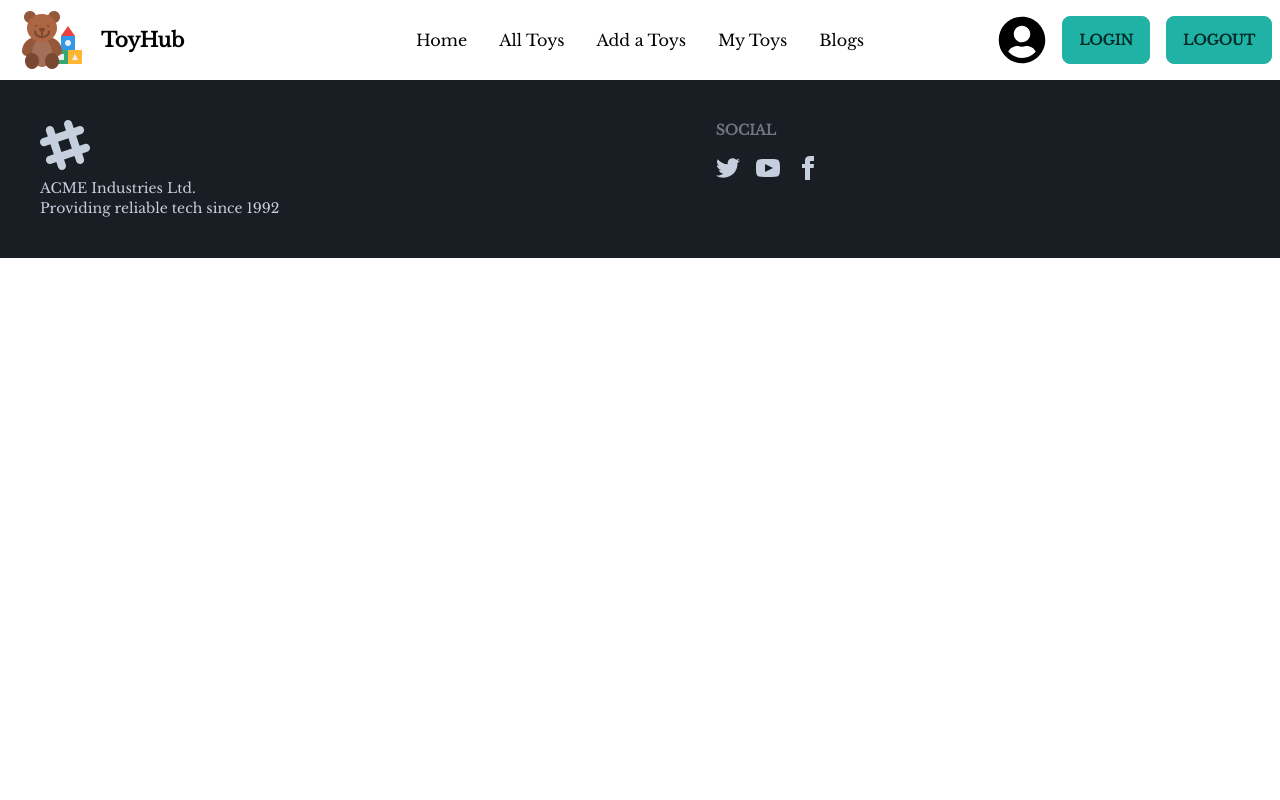
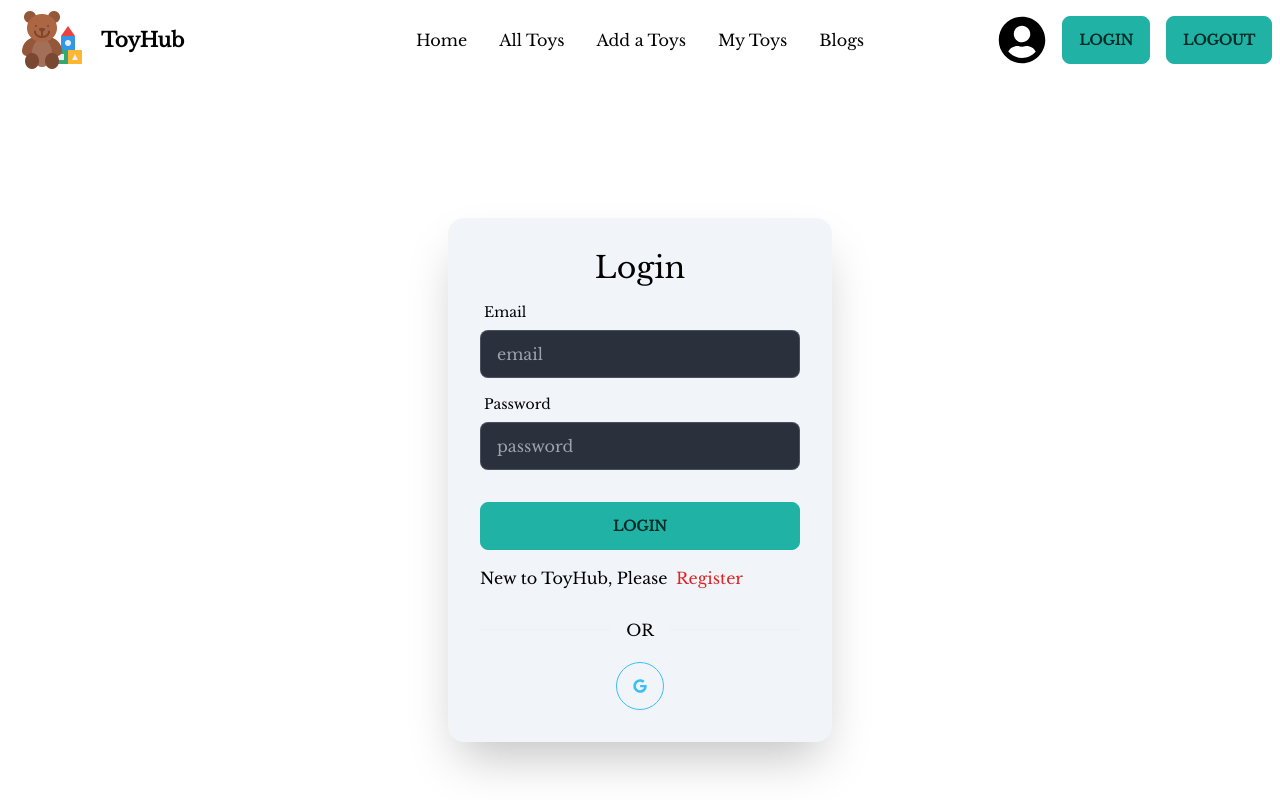
Before and after one commit to wahidgoni17/Assignment-11-client-side, a React (Vite) app: page /login in a window 1280 px wide. Shown: the top 800 px of the page. Built offline with nearby package versions, Linux system fonts and the light colour scheme.

Commit message:
login and signup pages added

```diff
--- a/src/Components/Layout/Header&Footer/Header.jsx
+++ b/src/Components/Layout/Header&Footer/Header.jsx
@@ -30,71 +30,53 @@ const Header = () => {
               className="menu menu-compact dropdown-content mt-3 p-2 shadow bg-base-100 rounded-box w-52"
             >
               <li>
-                <Link to="/">
-                  <a>Home</a>
-                </Link>
+                <Link to="/">Home</Link>
               </li>
               <li>
-                <Link to="/alltoys">
-                  <a>All Toys</a>
-                </Link>
+                <Link to="/alltoys">All Toys</Link>
               </li>
               <li>
-                <Link to="/addtoys">
-                  <a>Add a Toys</a>
-                </Link>
+                <Link to="/addtoys">Add a Toys</Link>
               </li>
               <li>
-                <Link to="/mytoys">
-                  <a>My Toys</a>
-                </Link>
+                <Link to="/mytoys">My Toys</Link>
               </li>
               <li>
-                <Link to="/blogs">
-                  <a>Blogs</a>
-                </Link>
+                <Link to="/blogs">Blogs</Link>
               </li>
             </ul>
           </div>
           <div className="flex ms-3 items-center">
             <img className="w-16 h-16" src={logo} alt="" />
-            <Link to="/">
-              <a className="btn btn-ghost normal-case text-xl">ToyHub</a>
+            <Link className="btn btn-ghost normal-case text-xl" to="/">
+              ToyHub
             </Link>
           </div>
         </div>
         <div className="navbar-center hidden lg:flex">
           <ul className="menu menu-horizontal px-1">
             <li>
-              <Link to="/">
-                <a>Home</a>
-              </Link>
+              <Link to="/">Home</Link>
             </li>
             <li>
-              <Link to="/alltoys">
-                <a>All Toys</a>
-              </Link>
+              <Link to="/alltoys">All Toys</Link>
             </li>
             <li>
-              <Link to="/addtoys">
-                <a>Add a Toys</a>
-              </Link>
+              <Link to="/addtoys">Add a Toys</Link>
             </li>
             <li>
-              <Link to="/mytoys">
-                <a>My Toys</a>
-              </Link>
+              <Link to="/mytoys">My Toys</Link>
             </li>
             <li>
-              <Link to="/blogs">
-                <a>Blogs</a>
-              </Link>
+              <Link to="/blogs">Blogs</Link>
             </li>
           </ul>
         </div>
         <div className="navbar-end">
           <FaUserCircle className="w-12 h-12 mr-4"></FaUserCircle>
-          <button className="btn btn-accent mr-4">login</button>
+          <Link to="/login">
+            <button className="btn btn-accent mr-4">login</button>
+          </Link>
           <button className="btn btn-accent">logOut</button>
         </div>
       </div>
--- a/src/Components/Login&Signup/Login.jsx
+++ b/src/Components/Login&Signup/Login.jsx
@@ -1,11 +1,54 @@
-import React from 'react';
+import React from "react";
+import { Link } from "react-router-dom";
+import { FaGoogle } from "react-icons/fa";
 
 const Login = () => {
-    return (
-        <div>
-
+  return (
+    <>
+      <div className="hero min-h-screen">
+        <div className="card flex-shrink-0 w-full max-w-sm shadow-2xl bg-slate-100">
+          <div className="card-body">
+            <h1 className="text-center text-3xl">Login</h1>
+            <div className="form-control">
+              <label className="label">
+                <span className="label-text text-black">Email</span>
+              </label>
+              <input
+                type="text"
+                placeholder="email"
+                className="input input-bordered"
+              />
+            </div>
+            <div className="form-control">
+              <label className="label">
+                <span className="label-text text-black">Password</span>
+              </label>
+              <input
+                type="password"
+                placeholder="password"
+                className="input input-bordered"
+              />
+            </div>
+            <div className="form-control mt-6">
+              <button className="btn btn-accent">Login</button>
+            </div>
+            <h1 className="my-2">
+              New to ToyHub, Please{" "}
+              <Link className="text-red-600 ms-1" to="/signup">
+                Register
+              </Link>
+            </h1>
+            <div className="divider">OR</div>
+            <div className="text-center">
+              <button className="btn btn-circle btn-info btn-outline">
+                <FaGoogle></FaGoogle>
+              </button>
+            </div>
+          </div>
         </div>
-    );
+      </div>
+    </>
+  );
 };
 
 export default Login;
--- a/src/Components/Login&Signup/Signup.jsx
+++ b/src/Components/Login&Signup/Signup.jsx
@@ -1,11 +1,47 @@
-import React from 'react';
+import React from "react";
+import { Link } from "react-router-dom";
 
 const Signup = () => {
-    return (
-        <div>
-
+  return (
+    <>
+      <div className="hero min-h-screen">
+        <div className="card flex-shrink-0 w-full max-w-sm shadow-2xl bg-slate-100">
+          <div className="card-body">
+            <h1 className="text-center text-3xl">Sign Up</h1>
+            <div className="form-control">
+              <label className="label">
+                <span className="label-text text-black">Email</span>
+              </label>
+              <input
+                type="text"
+                placeholder="email"
+                className="input input-bordered"
+              />
+            </div>
+            <div className="form-control">
+              <label className="label">
+                <span className="label-text text-black">Password</span>
+              </label>
+              <input
+                type="password"
+                placeholder="password"
+                className="input input-bordered"
+              />
+            </div>
+            <div className="form-control mt-6">
+              <button className="btn btn-accent">SignUp</button>
+            </div>
+            <h1 className="my-2">
+              Already Have an Account,
+              <Link className="text-red-600 ms-1" to="/login">
+                Login
+              </Link>
+            </h1>
+          </div>
         </div>
-    );
+      </div>
+    </>
+  );
 };
 
 export default Signup;
```
